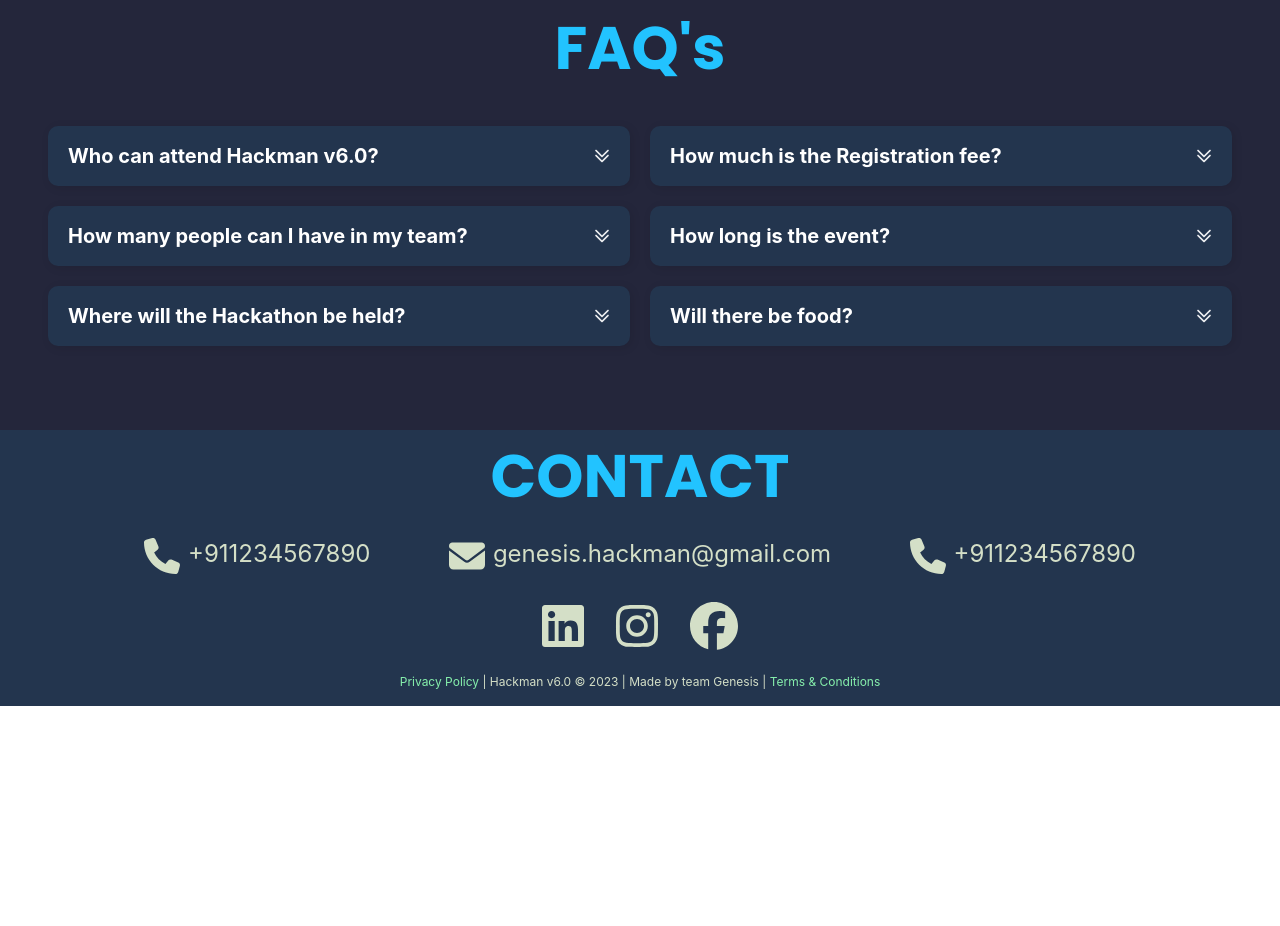
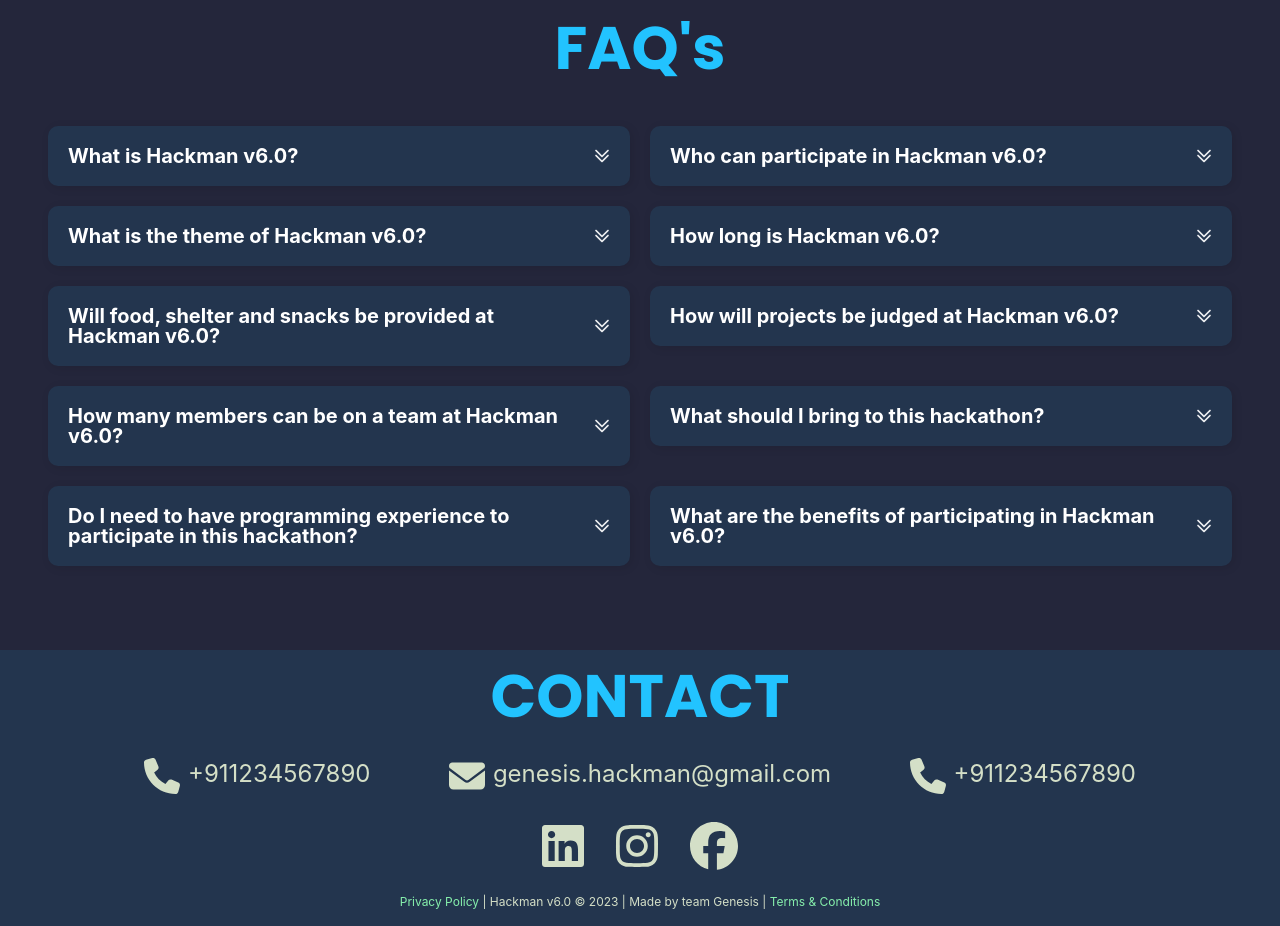
Before and after one commit to Genesis-ISE-DSCE/hackmanv6, a React (Create React App) app in the folder frontend/: page / in a window 1280 px wide. Shown: the part 3400-4326 px from the top of the page. Before the commit the page ends 4106 px from the top, so only its background shows below. Built offline with nearby package versions, Linux system fonts and the light colour scheme.

Commit message:
Updated Faqs

```diff
--- a/frontend/src/components/Faq.jsx
+++ b/frontend/src/components/Faq.jsx
@@ -9,30 +9,67 @@ const Faq = () => {
   // Array of FAQ questions and answers
   const faqList = [
     {
-      question: 'Who can attend Hackman v6.0?',
-      answer: 'The only restriction is that you must be a student! You should have a valid current University / College ID. Build your team and register.'
+      question: 'What is Hackman v6.0?',
+      answer: 'Hackman v6.0 is a 24-hour hackathon event that brings together tech enthusiasts, programmers, designers, and other individuals interested in technology to collaborate and develop innovative projects.'
     },
     {
-      question: 'How much is the Registration fee?',
-      answer: 'The registration fees for Hackman v6.0 is ₹400 per team in the team.'
+      question:  'Who can participate in Hackman v6.0?',
+      answer: 'Any student pursuing engineering from any year with an interest in technology can participate in Hackman v6.0. This includes programmers, designers, data scientists, project managers, and other tech enthusiasts.'
+    },
+    // {
+    //   question: 'How much is the Registration fee?',
+    //   answer: 'The registration fees for Hackman v6.0 is ₹400 per team in the team.'
+    // },
+    // {
+    //   question: 'How many people can I have in my team?',
+    //   answer: 'You can have a maximum of 3 members and a minimum of 1 in a team!'
+    // }
+    // ,
+    // {
+    //   question: 'How long is the event?',
+    //   answer: 'Everybody gets an approx. of 22 hours to work on their hacks. Including inauguration and prize distributions etc, the entire event lasts for about 24 hours. You are free to leave the venue before 7 PM on day one and come back the next morning after 6 AM.      '
+    // },
+    // {
+    //   question: 'Where will the Hackathon be held?',
+    //   answer: 'Department of Information Science and Engineering (Building no. 19), Dayananda Sagar College of Engineering, Kumaraswamy Layout, Bengaluru - 560078'
+    // }
+    // ,
+    // {
+    //   question:  'Will there be food?',
+    //   answer: 'Yes. Two lunches, dinner and breakfast will be provided.'
+    // }
+    {
+      question:  'What is the theme of Hackman v6.0?',
+      answer: 'Hackman v6.0 has an open theme, meaning participants are free to work on any project they choose.'
     },
     {
-      question: 'How many people can I have in my team?',
-      answer: 'You can have a maximum of 3 members and a minimum of 1 in a team!'
-    }
-    ,
-    {
-      question: 'How long is the event?',
-      answer: 'Everybody gets an approx. of 22 hours to work on their hacks. Including inauguration and prize distributions etc, the entire event lasts for about 24 hours. You are free to leave the venue before 7 PM on day one and come back the next morning after 6 AM.      '
+      question:  'How long is Hackman v6.0?',
+      answer: 'Hackman v6.0 is a 24-hour hackathon event, giving participants a full day to work on their projects and bring their ideas to life.'
     },
     {
-      question: 'Where will the Hackathon be held?',
-      answer: 'Department of Information Science and Engineering (Building no. 19), Dayananda Sagar College of Engineering, Kumaraswamy Layout, Bengaluru - 560078'
+      question:  'Will food, shelter and snacks be provided at Hackman v6.0?',
+      answer: 'Yes, food, shelter and snacks will be provided for participants throughout the duration of Hackman v6.0 to help ensure they can stay focused on their projects.'
+    },
+    {
+      question:  'How will projects be judged at Hackman v6.0?',
+      answer: 'Projects at Hackman v6.0 will be judged based on a set of criteria established by the event organizers, which may include factors such as creativity, technical complexity, feasibility, and potential impact.'
+    },
+    {
+      question:  'How many members can be on a team at Hackman v6.0?',
+      answer: 'Teams at Hackman v6.0 can range in size from 2 to 4 members. This allows participants to collaborate with others and share the workload while still keeping the teams small enough to ensure efficient communication and decision-making.'
+    },
+    {
+      question:  'What should I bring to this hackathon?',
+      answer: 'You should bring your laptop, any necessary chargers or accessories, and any other tools or resources you may need to work on your project. Optionally, you may also want to bring a change of clothes, toiletries, and any snacks or drinks you prefer.'
+    },
+    {
+      question:  'Do I need to have programming experience to participate in this hackathon?',
+      answer: 'While programming experience is certainly helpful, it is not always required to participate in HACKMAN. We also welcome designers, data scientists, and other tech enthusiasts who can contribute to the development of a project in other ways.'
+    },
+    {
+      question:  'What are the benefits of participating in Hackman v6.0?',
+      answer: 'It offers a variety of benefits, including the opportunity to learn new skills, network with like-minded individuals, gain exposure to new technologies and ideas, and potentially win prizes or recognition for your work.'
     }
-    ,
-    {
-      question:  'Will there be food?',
-      answer: 'Yes. Two lunches, dinner and breakfast will be provided.'    }
   ];
 
   // Function to toggle the expanded/collapsed state of a question
--- a/frontend/src/components/Timeline.jsx
+++ b/frontend/src/components/Timeline.jsx
@@ -41,10 +41,10 @@ const Timeline = () => {
         {/* Timeline for small and medium devices */}
         <div className="max-w-xl mx-auto lg:hidden">
           {events.map((event, index) => (
-            <div key={event.id} className="mb-8 relative bg-[#23354E] rounded-lg ml-5">
+            <div key={event.id} className="mb-8 relative bg-[#23354E] rounded-lg mx-8">
               <div className="flex items-center mb-4">
 
-                <div className="relative px-6 py-4">
+                <div className="relative px-6 w-full text-center py-4">
 
                   <p className="lg:text-3xl lg:pt-2 md:text-2xl md:pt-2 text-[#ffffff] pt-2 text-lg font-poppins font-semibold">{event.title}</p>
                   <p className="lg:text-xl lg:pt-2 md:text-0.5xl md:pt-2 text-[#ffffff] pt-2 text-lg font-poppins font-semibold">{event.date}</p>
```
